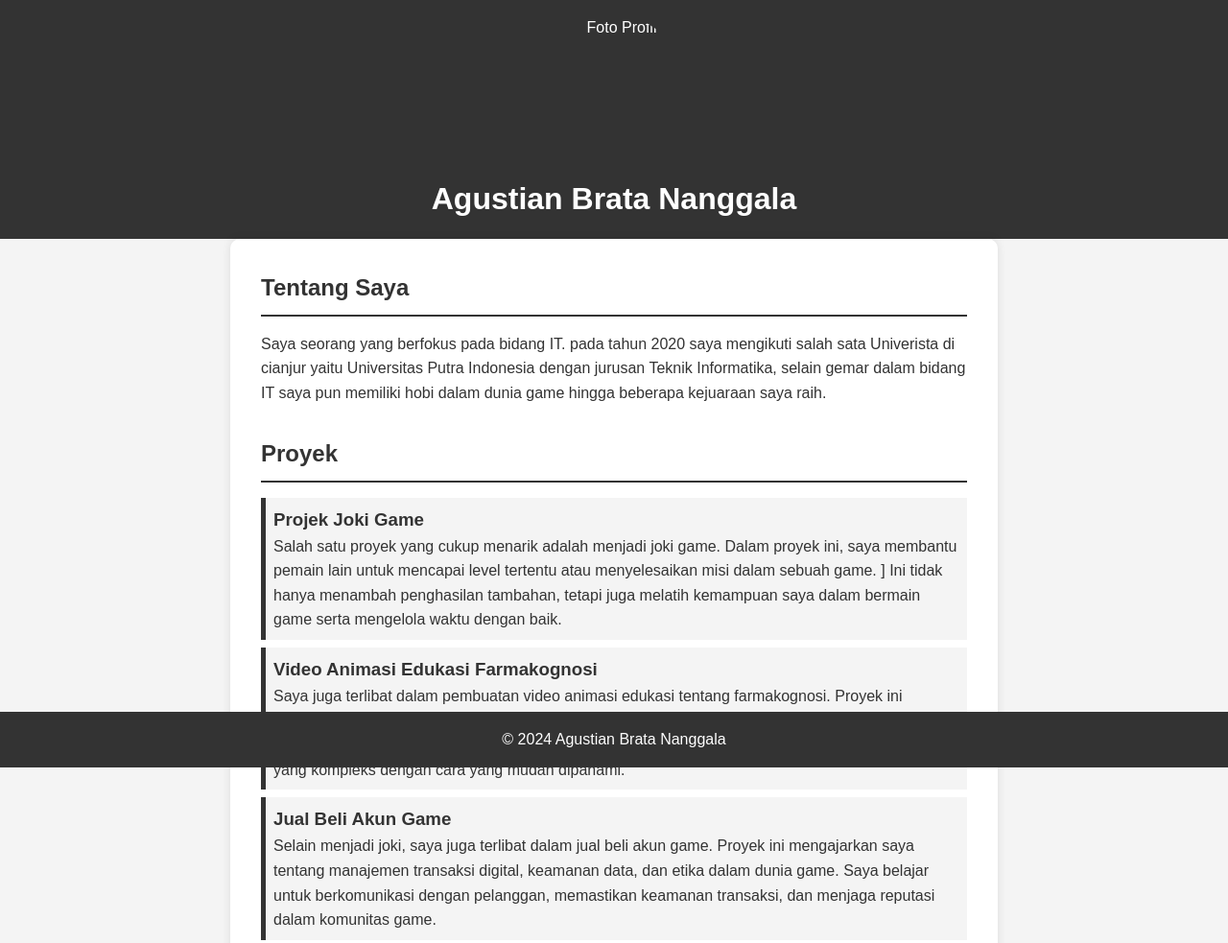
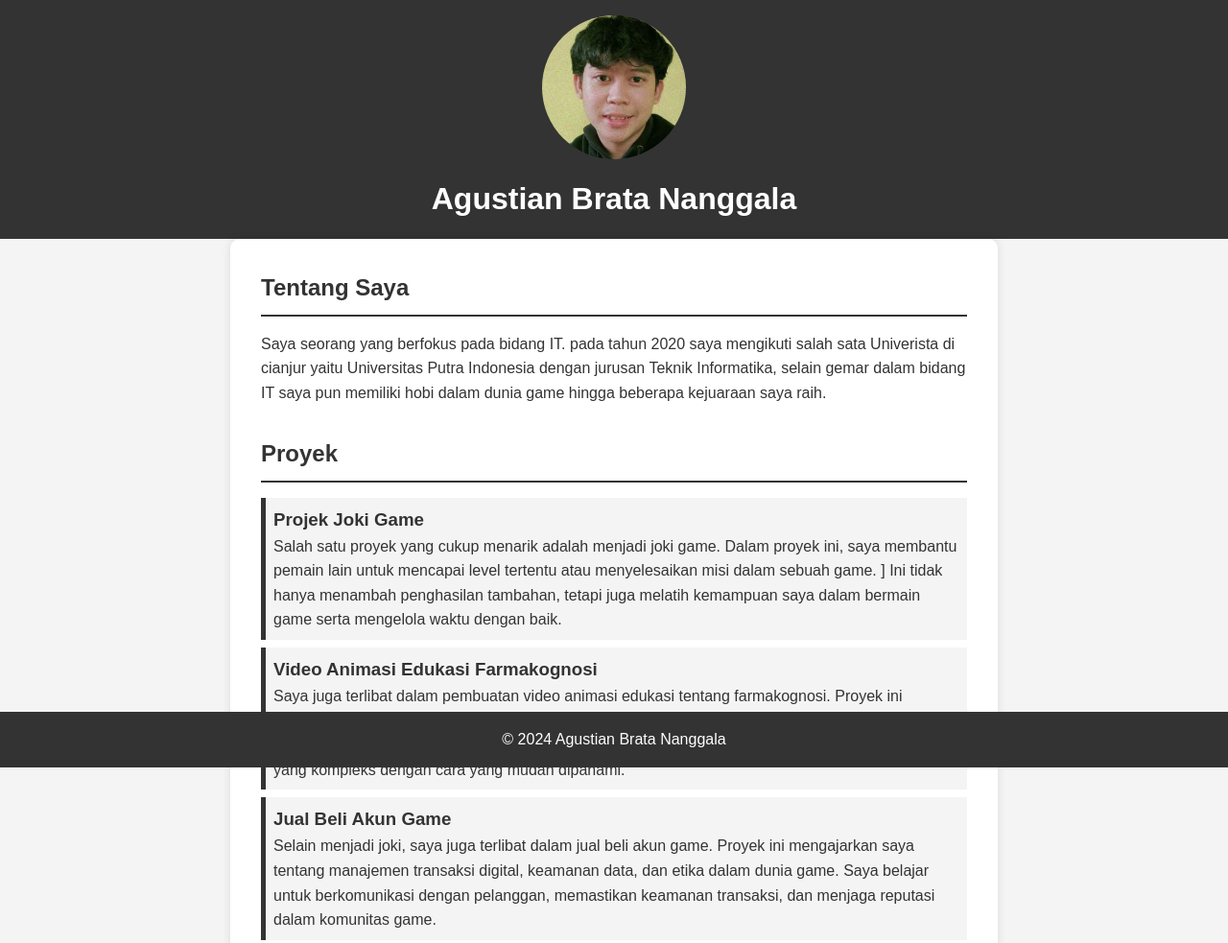
Before and after one commit to Agustian2/MyPortofolio, a plain HTML site: page index.html in a window 1280 px wide. Shown: the top 983 px of the page at 96% size. Drawn offline with Linux system fonts and the light colour scheme.

Commit message:
Update index.html

```diff
--- a/index.html
+++ b/index.html
@@ -9,7 +9,7 @@
 <body>
   <header>
     <div class="profile-container">
-      <img src="images/profil.jpg" alt="Foto Profil" class="profile-img">
+      <img src="unnamed.jpg" alt="Foto Profil" class="profile-img">
         <h1>Agustian Brata Nanggala</h1>
     </div>
   </header>
```
